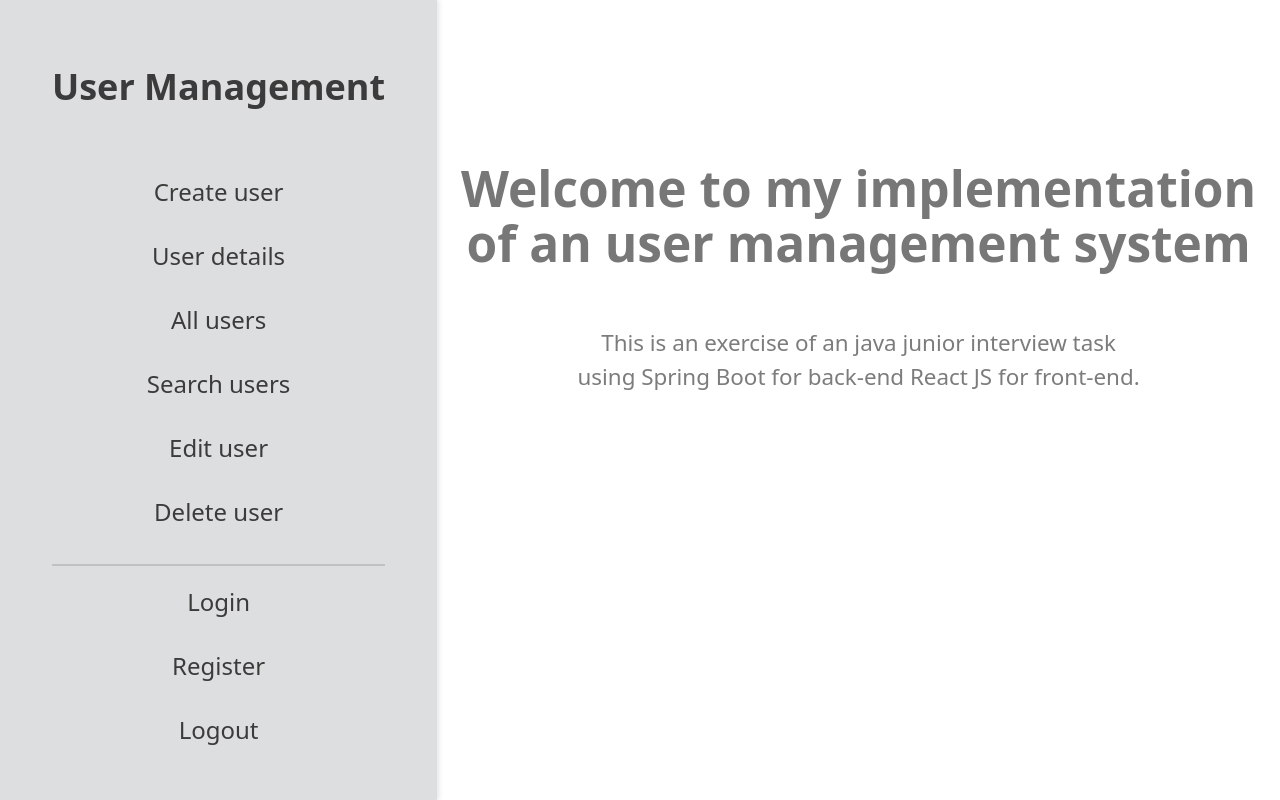
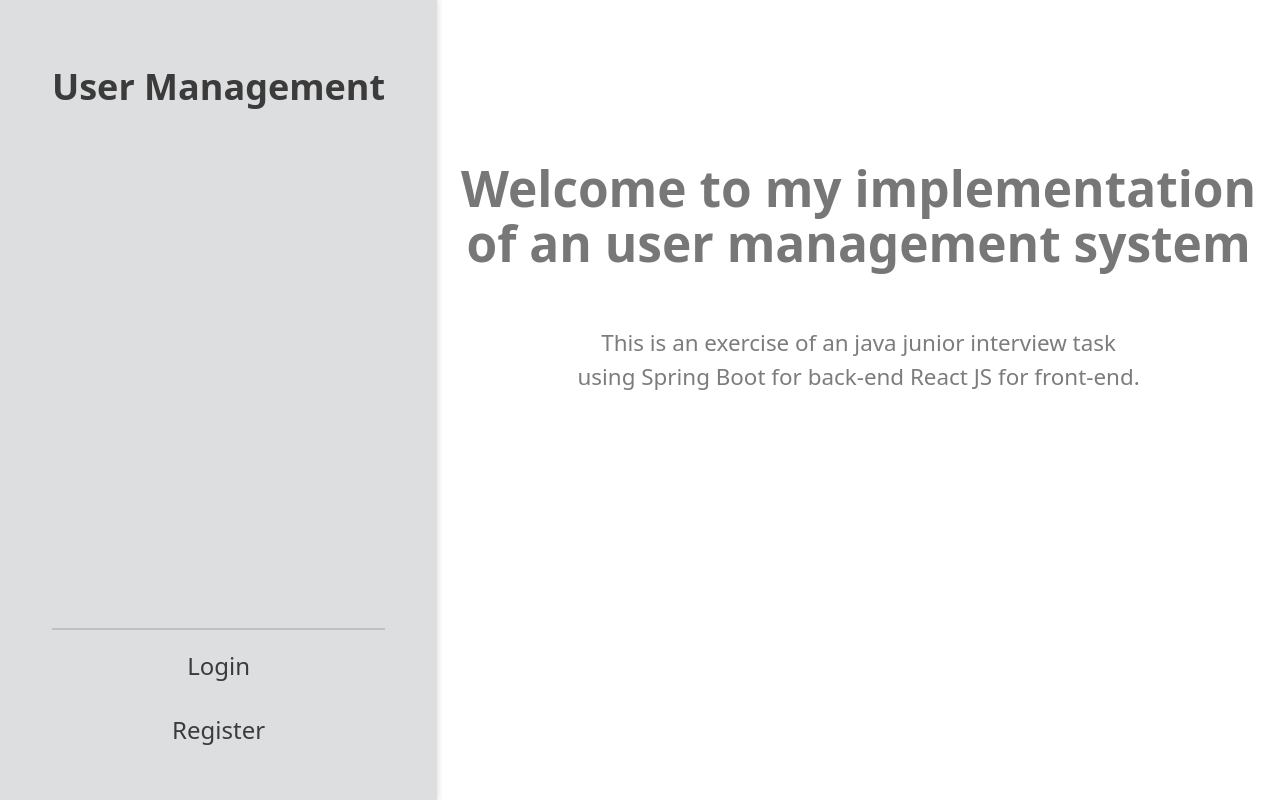
Before and after one commit to tihomirkolew/java-junior-interview-task, a React (Vite) app in the folder client/: page / in a window 1280 px wide. Built offline with nearby package versions, Linux system fonts and the light colour scheme.

Commit message:
Add protected and guest route components; update routing in App and SideBar for authentication-based access

```diff
--- a/client/src/App.jsx
+++ b/client/src/App.jsx
@@ -10,6 +10,8 @@ import EditUser from './components/editUser/EditUser'
 import Login from './components/login/Login'
 import Register from './components/register/Register'
 import Logout from './components/logout/Logout'
+import ProtectedRoute from './components/protectedRoutes/ProtectedRoute'
+import GuestRoute from './components/protectedRoutes/GuestRoute'
 
 function App() {
 
@@ -20,14 +22,21 @@ function App() {
       <div className='content'>
         <Routes>
           <Route path='/' element={<Home />} />
+
+          <Route element={<GuestRoute />}>
             <Route path="/login" element={<Login />} />
             <Route path="/register" element={<Register />} />
-          <Route path="/logout" element={<Logout />} />
+          </Route>
+
+          <Route element={<ProtectedRoute />}>
             <Route path="/create" element={<CreateUser />} />
             <Route path="/details" element={<UserDetails />} />
             <Route path="/list" element={<UserList />} />
             <Route path="/search" element={<UserSearch />} />
             <Route path="/edit" element={<EditUser />} />
+            <Route path="/logout" element={<Logout />} />
+          </Route>
+
         </Routes>
       </div>
     </>
--- /dev/null
+++ b/client/src/components/protectedRoutes/GuestRoute.jsx
@@ -0,0 +1,8 @@
+import { Navigate, Outlet } from "react-router";
+import { useUserContext } from "../../contexts/UserContext";
+
+export default function GuestRoute() {
+    const { isAuthenticated } = useUserContext();
+
+    return !isAuthenticated ? <Outlet /> : <Navigate to="/" replace />;
+}
--- /dev/null
+++ b/client/src/components/protectedRoutes/ProtectedRoute.jsx
@@ -0,0 +1,9 @@
+import { Navigate, Outlet } from "react-router";
+import { useUserContext } from "../../contexts/UserContext";
+
+export default function ProtectedRoute() {
+  const { isAuthenticated } = useUserContext();
+
+  return isAuthenticated ? <Outlet /> : <Navigate to="/login" replace />;
+
+}
--- a/client/src/components/sideBar/SideBar.jsx
+++ b/client/src/components/sideBar/SideBar.jsx
@@ -1,7 +1,10 @@
 import { Link } from 'react-router';
 import styles from './SideBar.module.css';
+import { useUserContext } from '../../contexts/UserContext';
 
 export default function SideBar() {
+    const { isAuthenticated } = useUserContext();
+
     return (
         <div className={styles.sidebar}>
             <div>
@@ -9,21 +12,31 @@ export default function SideBar() {
 
                 <nav className={styles.nav}>
                     <ul>
+                        {isAuthenticated && (
+                            <>
                                 <li><Link to="/create">Create user</Link></li>
                                 <li><Link to="/details">User details</Link></li>
                                 <li><Link to="/list">All users</Link></li>
                                 <li><Link to="/search">Search users</Link></li>
                                 <li><Link to="/edit">Edit user</Link></li>
-                        <li><Link to="/delete">Delete user</Link></li>
+                            </>
+                        )}
+
                     </ul>
                 </nav>
             </div>
             <nav className={styles.nav}>
                 <hr className={styles.divider} />
                 <ul>
+                    {!isAuthenticated && (
+                        <>
                             <li><Link to="/login">Login</Link></li>
                             <li><Link to="/register">Register</Link></li>
+                        </>)
+                    }
+                    {isAuthenticated && (
                         <li><Link to="/logout">Logout</Link></li>
+                    )}
                 </ul>
             </nav>
         </div>
```
Lines whose indentation alone changed are shown as unchanged.
